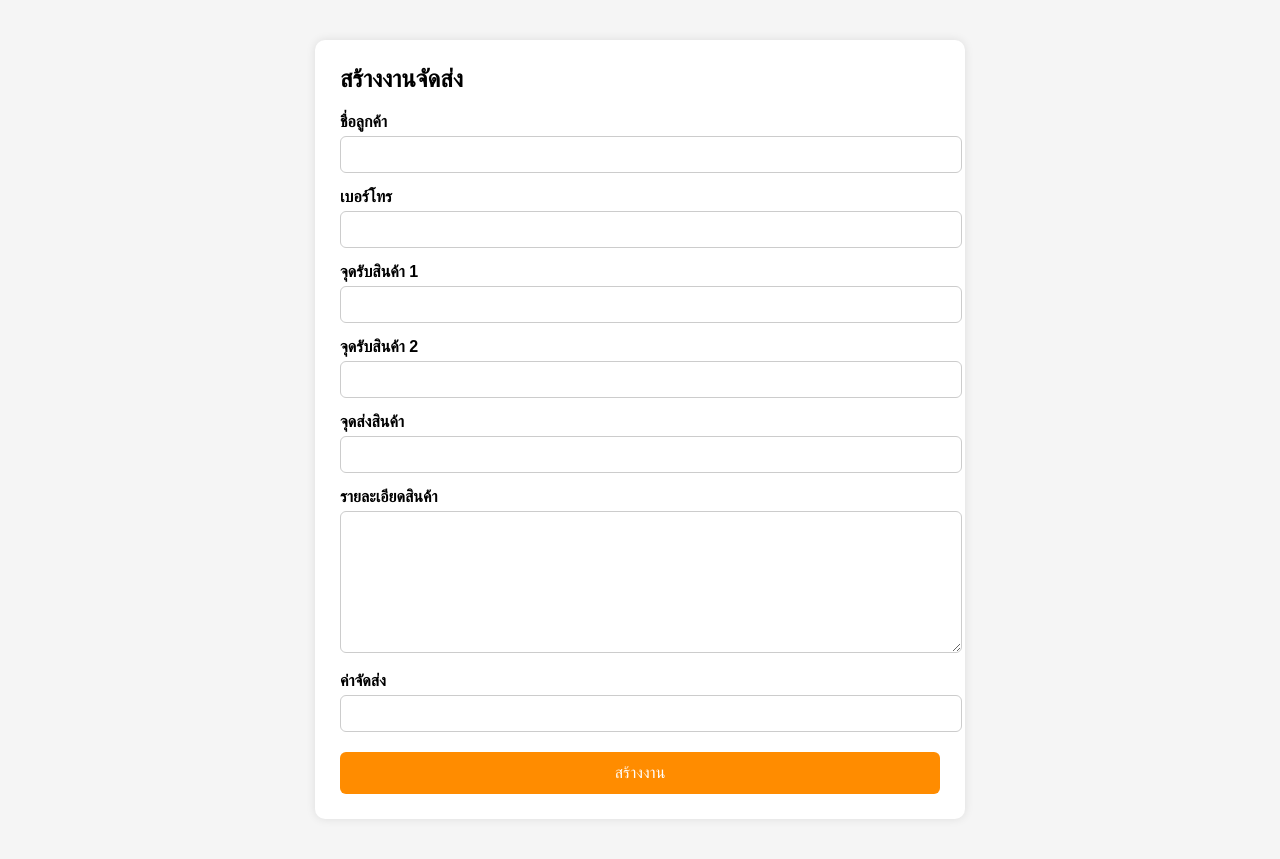
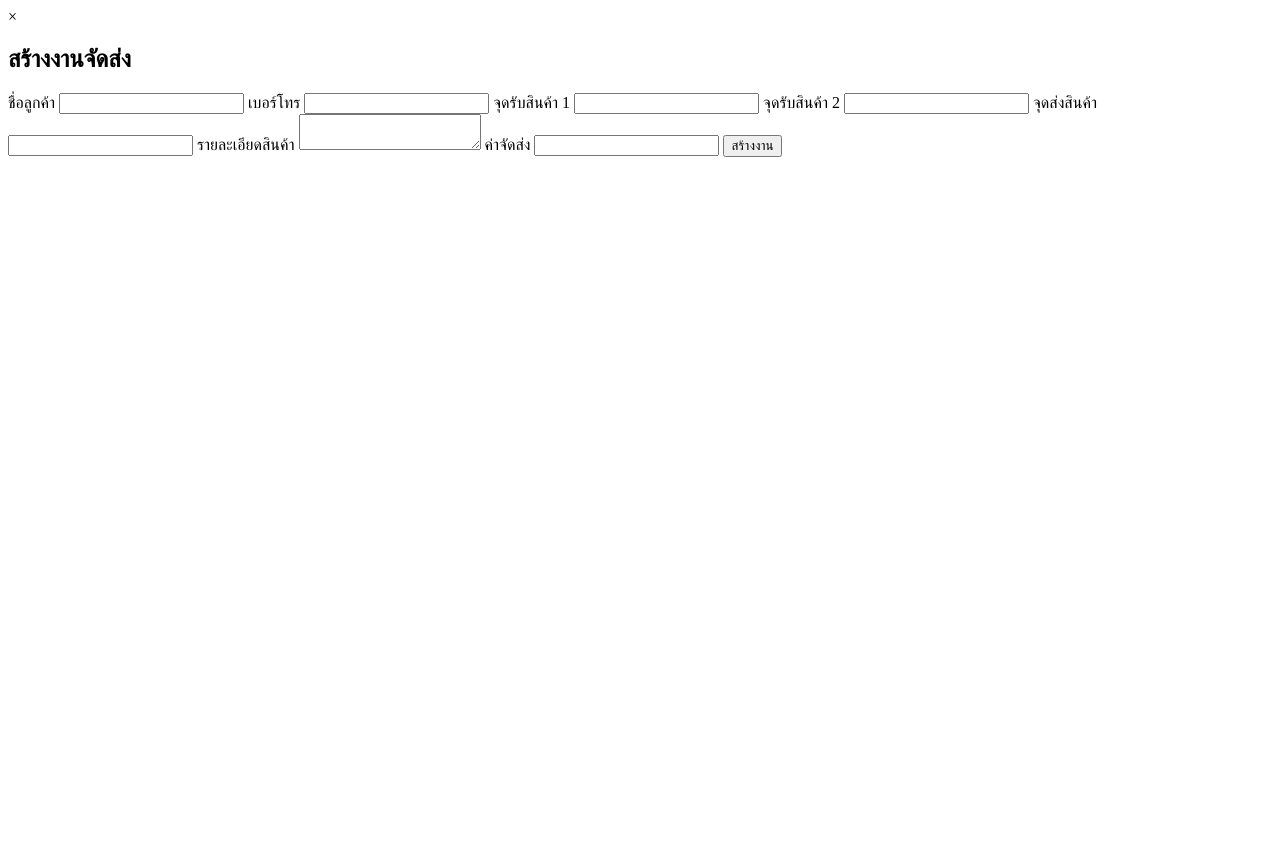
Before and after one commit to ArnonPoj/Supiler.location-vercel, a Flask app: page /create_job in a window 1280 px wide. After the commit the page ends 157 px from the top, so only its background shows below. Run offline with Flask 3, Linux system fonts and the light colour scheme; some libraries are stand-ins or nearby versions.

Commit message:
Update create_job.html

```diff
--- a/templates/create_job.html
+++ b/templates/create_job.html
@@ -1,71 +1,8 @@
-<!DOCTYPE html>
-<html lang="th">
-<head>
-<meta charset="UTF-8">
-<title>สร้างงานจัดส่ง</title>
+<div id="jobModal" class="modal">
 
-<style>
+<div class="modal-content">
 
-body{
-font-family: Arial;
-background:#f5f5f5;
-margin:0;
-padding:0;
-}
-
-.container{
-width:600px;
-margin:40px auto;
-background:white;
-padding:25px;
-border-radius:10px;
-box-shadow:0 0 10px rgba(0,0,0,0.1);
-}
-
-h2{
-margin-top:0;
-}
-
-label{
-display:block;
-margin-top:15px;
-font-weight:bold;
-}
-
-input, textarea, select{
-width:100%;
-padding:10px;
-margin-top:5px;
-border:1px solid #ccc;
-border-radius:6px;
-}
-
-textarea{
-height:120px;
-}
-
-button{
-margin-top:20px;
-padding:12px;
-width:100%;
-background:#ff8c00;
-color:white;
-border:none;
-border-radius:6px;
-font-size:16px;
-cursor:pointer;
-}
-
-button:hover{
-background:#e67e00;
-}
-
-</style>
-</head>
-
-<body>
-
-<div class="container">
+<span class="close" onclick="closeJobPopup()">&times;</span>
 
 <h2>สร้างงานจัดส่ง</h2>
 
@@ -97,6 +34,4 @@ background:#e67e00;
 </form>
 
 </div>
-
-</body>
-</html>
+</div>
```
